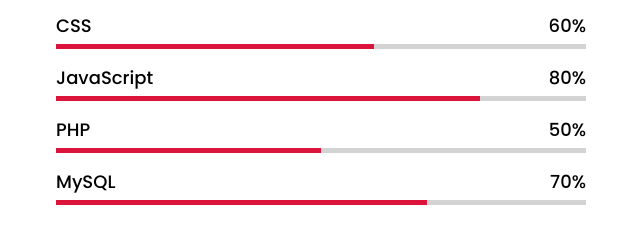
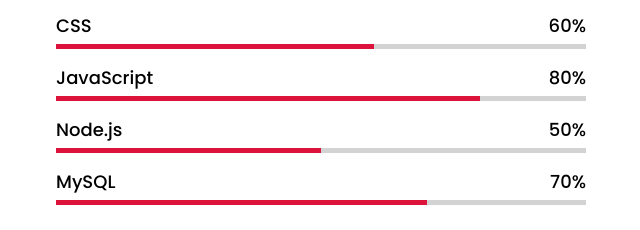
Before and after one commit to jyotichand/jyoti-portfolio, a plain HTML site: page index.html in a window 1280 px wide. Shown: the part 2389-2619 px from the top of the page, 614-1254 px from the left. Drawn offline with nearby package versions, Linux system fonts and the light colour scheme.

Commit message:
skills updated

```diff
--- a/index.html
+++ b/index.html
@@ -137,7 +137,7 @@
                     </div>
                     <div class="bars">
                         <div class="info">
-                            <span>PHP</span>
+                            <span>Node.js</span>
                             <span>50%</span>
                         </div>
                         <div class="line php"></div>
```
